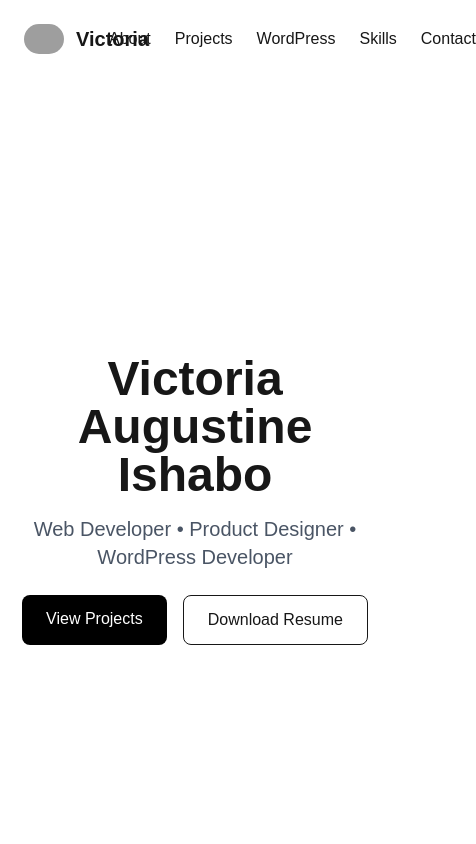
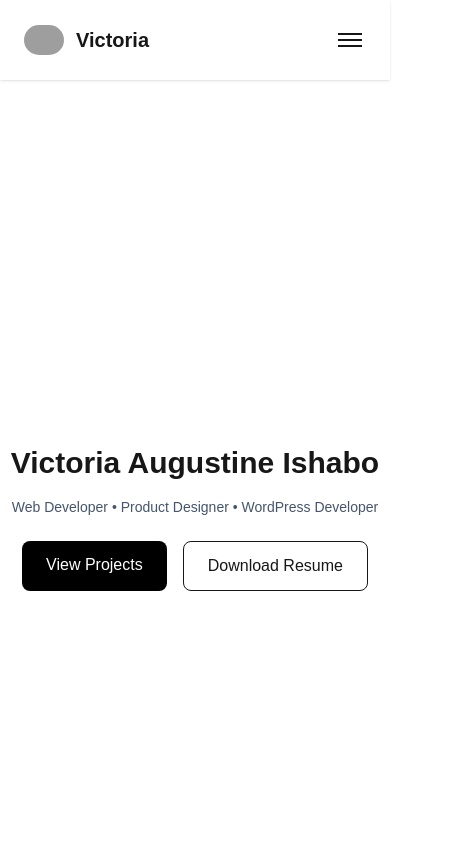
Before and after one commit to Gimbalgal/victoria-portfolio, a Next.js app: page / in a window 390 px wide. Shown: the top 844 px of the page, 476 px wide, since content can reach past the window. Built offline with nearby package versions, Linux system fonts and the light colour scheme; grey boxes are pictures that could not be loaded.

Commit message:
This is where I make a major changes

```diff
--- a/app/page.tsx
+++ b/app/page.tsx
@@ -11,16 +11,16 @@ import Project from "@/components/Project"
 
 export default function Home() {
   return (
-    <>
+    <main className="pt-24">
       <Navbar />
       <Hero />
       <About />
-      <Projects />
+      <Project />
       <Wordpress />
       <Skills />
       <Resume />
       <Contact />
       <Footer />
-    </>
+    </main>
   )
 }
--- a/components/Hero.jsx
+++ b/components/Hero.jsx
@@ -2,13 +2,13 @@ export default function Hero() {
   return (
     <section className="min-h-screen flex flex-col justify-center items-center text-center">
 
-      <h1 className="text-5xl font-bold mb-4">
+      <h1 className="text-3xl sm:text-4xl md:text-5xl font-bold mb-4">
         Victoria Augustine Ishabo
       </h1>
 
-      <p className="text-xl text-gray-600 mb-6">
-        Web Developer • Product Designer • WordPress Developer
-      </p>
+     <p className="text-sm sm:text-base md:text-lg lg:text-xl text-slate-600 mb-6">
+          Web Developer • Product Designer • WordPress Developer
+    </p>
 
       <div className="flex gap-4">
         <a
--- a/components/Navbar.jsx
+++ b/components/Navbar.jsx
@@ -1,8 +1,22 @@
-import Image from 'next/image';
+'use client'
+
+import Image from 'next/image'
+import { useState } from 'react'
 
 export default function Navbar() {
+
+  const [isOpen, setIsOpen] = useState(false)
+
+  const toggleMenu = () => {
+    setIsOpen(!isOpen)
+  }
+
   return (
-    <nav className="flex justify-between items-center p-6">
+    <nav className="fixed top-0 left-0 w-full z-50 bg-white dark:bg-gray-900 shadow">
+
+      <div className="flex justify-between items-center p-6 max-w-7xl mx-auto">
+
+        {/* Logo */}
         <div className="flex items-center gap-3">
           <Image
             src="/images/myProfile.png"
@@ -14,13 +28,77 @@ export default function Navbar() {
           <h1 className="font-bold text-xl">Victoria</h1>
         </div>
 
-      <ul className="flex gap-6">
+        {/* Desktop Menu */}
+        <ul className="hidden lg:flex gap-8 font-medium">
           <li><a href="#about">About</a></li>
           <li><a href="#projects">Projects</a></li>
           <li><a href="#wordpress">WordPress</a></li>
           <li><a href="#skills">Skills</a></li>
           <li><a href="#contact">Contact</a></li>
         </ul>
+
+        {/* Hamburger */}
+        <div className="lg:hidden">
+          <button
+            onClick={toggleMenu}
+            className="flex flex-col justify-center items-center w-8 h-8 space-y-1"
+            aria-label="Toggle menu"
+          >
+            <span className={`block w-6 h-0.5 bg-current transition-transform duration-300 ${isOpen ? 'rotate-45 translate-y-1.5' : ''}`}></span>
+            <span className={`block w-6 h-0.5 bg-current transition-opacity duration-300 ${isOpen ? 'opacity-0' : ''}`}></span>
+            <span className={`block w-6 h-0.5 bg-current transition-transform duration-300 ${isOpen ? '-rotate-45 -translate-y-1.5' : ''}`}></span>
+          </button>
+        </div>
+
+      </div>
+
+      {/* Overlay */}
+    <div
+           onClick={toggleMenu}
+            className={`fixed inset-0 bg-black/40 transition-opacity duration-300 lg:hidden z-30 ${
+            isOpen ? 'opacity-100 visible' : 'opacity-0 invisible'
+          }`}
+    />
+
+      {/* Mobile Menu */}
+<div
+  className={`fixed top-0 left-0 w-full h-screen bg-white dark:bg-gray-900 pt-24 px-6 transform transition-transform duration-300 lg:hidden z-40 ${
+    isOpen ? 'translate-y-0' : '-translate-y-full'
+  }`}
+>
+
+  {/* Close Button */}
+  <button
+     onClick={toggleMenu}
+      className="absolute top-6 right-6 text-3xl font-bold"
+  >
+     ✕
+  </button>
+
+  <ul className="flex flex-col space-y-8 text-xl font-medium">
+
+    <li>
+      <a href="#about" onClick={toggleMenu}>About</a>
+    </li>
+
+    <li>
+      <a href="#projects" onClick={toggleMenu}>Projects</a>
+    </li>
+
+    <li>
+      <a href="#wordpress" onClick={toggleMenu}>WordPress</a>
+    </li>
+
+    <li>
+      <a href="#skills" onClick={toggleMenu}>Skills</a>
+    </li>
+
+    <li>
+      <a href="#contact" onClick={toggleMenu}>Contact</a>
+    </li>
+
+  </ul>
+</div>
     </nav>
   )
 }
--- a/components/Project.jsx
+++ b/components/Project.jsx
@@ -19,7 +19,7 @@ export default function Projects() {
               {project.title}
             </h3>
 
-            <p className="text-gray-600">
+            <p className="text-gray-400">
               {project.description}
             </p>
 
--- a/components/Resume.jsx
+++ b/components/Resume.jsx
@@ -6,18 +6,21 @@ export default function Resume() {
         Resume
       </h2>
 
-      <p className="text-gray-600 mb-6">
+      <p className="text-gray-400 mb-6">
         Download my resume to learn more about my experience,
         skills, and projects.
       </p>
 
-      <a href="/resume.pdf" target="_blank" className="border px-6 py-3 rounded-lg">
-               View Resume
-      </a>
+      {/* button group to prevent overlap */}
+      <div className="flex justify-center gap-4">
+        <a href="/resume.pdf" target="_blank" className="border px-6 py-3 rounded-lg">
+          View Resume
+        </a>
 
         <a href="/resume.pdf" download className="bg-black text-white px-6 py-3 rounded-lg">
-             Download Resume
+          Download Resume
         </a>
+      </div>
 
     </section>
   )
--- a/components/components/Contact.jsx
+++ b/components/components/Contact.jsx
@@ -8,7 +8,7 @@ export default function Contact() {
 
       <div className="max-w-xl mx-auto text-center">
 
-        <p className="text-gray-600 mb-6">
+        <p className="text-gray-800 mb-6">
           Feel free to reach out if you'd like to collaborate,
           discuss opportunities, or just say hello.
         </p>
--- a/components/components/Hero.jsx
+++ b/components/components/Hero.jsx
@@ -6,7 +6,7 @@ export default function Hero() {
         Victoria Augustine Ishabo
       </h1>
 
-      <p className="text-xl text-gray-600 mb-6">
+      <p className="text-xl text-gray-800 mb-6">
         Web Developer • Product Designer • WordPress Developer
       </p>
 
--- a/components/components/Project.jsx
+++ b/components/components/Project.jsx
@@ -19,7 +19,7 @@ export default function Projects() {
               {project.title}
             </h3>
 
-            <p className="text-gray-600">
+            <p className="text-gray-800">
               {project.description}
             </p>
 
--- a/components/components/Resume.jsx
+++ b/components/components/Resume.jsx
@@ -6,7 +6,7 @@ export default function Resume() {
         Resume
       </h2>
 
-      <p className="text-gray-600 mb-6">
+      <p className="text-gray-800 mb-6">
         Download my resume to learn more about my experience,
         skills, and projects.
       </p>
--- a/components/components/Skills.jsx
+++ b/components/components/Skills.jsx
@@ -13,7 +13,7 @@ export default function Skills() {
             Frontend
           </h3>
 
-          <ul className="space-y-2 text-gray-600">
+          <ul className="space-y-2 text-gray-800">
             <li>HTML</li>
             <li>CSS</li>
             <li>JavaScript</li>
@@ -27,7 +27,7 @@ export default function Skills() {
             Backend
           </h3>
 
-          <ul className="space-y-2 text-gray-600">
+          <ul className="space-y-2 text-gray-800">
             <li>Node.js</li>
             <li>Express</li>
             <li>MongoDB</li>
@@ -40,7 +40,7 @@ export default function Skills() {
             Tools & Platforms
           </h3>
 
-          <ul className="space-y-2 text-gray-600">
+          <ul className="space-y-2 text-gray-800">
             <li>Figma</li>
             <li>WordPress</li>
             <li>WooCommerce</li>
--- a/components/components/Wordpress.jsx
+++ b/components/components/Wordpress.jsx
@@ -23,7 +23,7 @@ export default function Wordpress() {
               {site.title}
             </h3>
 
-            <p className="text-gray-600 mb-4">
+            <p className="text-gray-400 mb-4">
               {site.description}
             </p>
 
```
Lines whose indentation alone changed are shown as unchanged.
